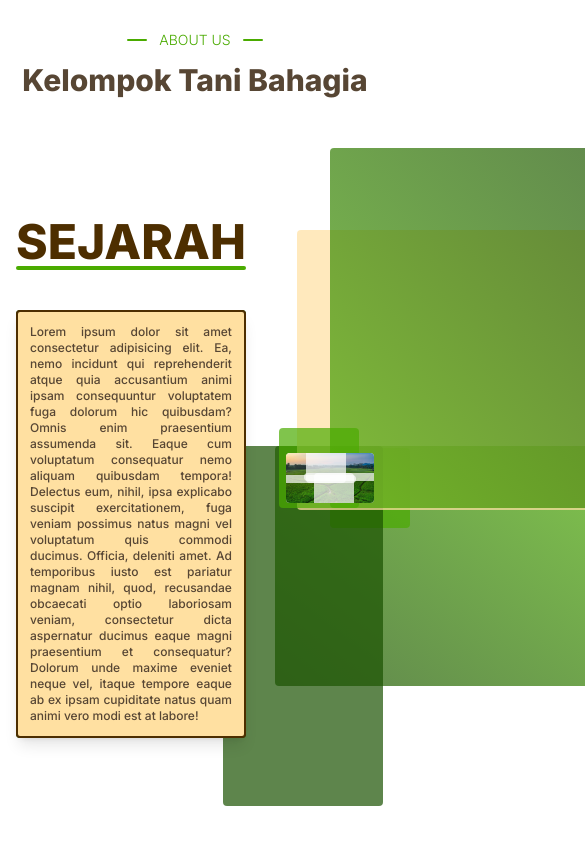
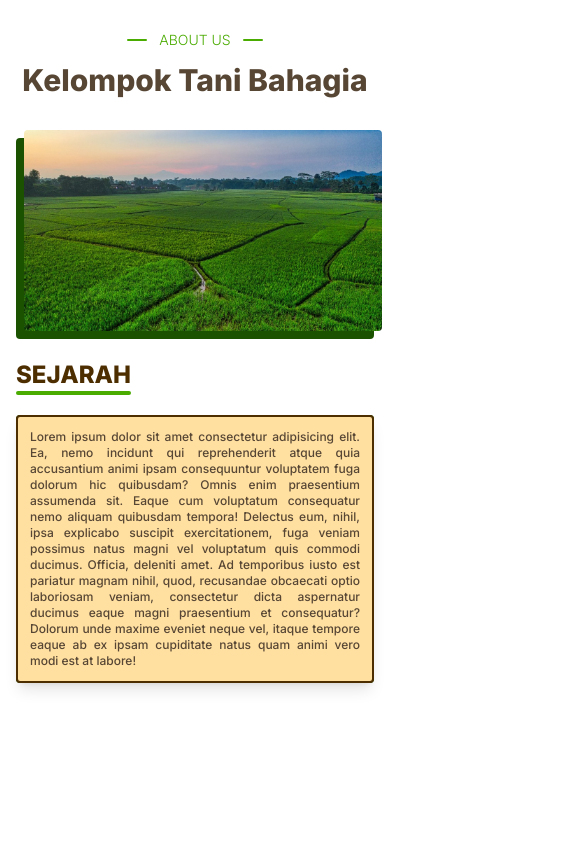
Before and after one commit to abusalakbunladin/Aplikasi-Rejonik-Sumberejo-Organik-, a React (Vite) app in the folder Frontend/: page / in a window 390 px wide. Shown: the part 4654-5498 px from the top of the page, 585 px wide, since content can reach past the window. After the commit the page ends 5465 px from the top, so only its background shows below. Built offline with nearby package versions, Linux system fonts and the light colour scheme.

Commit message:
About Section Finished

```diff
--- a/Frontend/src/App.jsx
+++ b/Frontend/src/App.jsx
@@ -1657,7 +1657,7 @@ function About() {
       })
 
       animate(sectionRef.current.querySelector('.h-parag'), {
-        y: [190, 0],
+        y: [250, 0],
         delay: 4000,
         duration: 700,
         ease: 'outElastic(1,1)',
@@ -1745,7 +1745,7 @@ function About() {
       <section id="tentang" className="pt-36 pb-32">
         <div className="container mx-auto">
           <div className="w-full px-4">
-            <div className="mx-auto mb-30 select-none">
+            <div className="mx-auto mb-10 lg:mb-30 select-none">
               <div className="flex gap-3 items-center justify-center mb-3">
                 <div className="s-t-deco lg:opacity-0 w-5 h-0.5 bg-side rounded-lg"></div>
                 <h3 className="s-title lg:opacity-0 font-light text-side text-sm lg:text-lg uppercase">
@@ -1777,14 +1777,26 @@ function About() {
               </div>
             </div>
 
-            <div className="flex flex-row gap-10 items-center justify-center">
+            <div className="flex flex-col lg:flex-row gap-10 items-center justify-center">
               <div className="mx-auto">
-                <div className="h-title lg:opacity-0 w-fit relative mb-10">
+                <div className="w-fit h-fit mx-auto relative lg:hidden">
+                  <div className="overflow-hidden max-w-md rounded-sm mb-5 translate-x-2 -translate-y-2">
+                    <img
+                      src="/about/sawah.jpg"
+                      alt="Sawah"
+                      className="object-center object-cover"
+                    />
+                  </div>
+
+                  <div className="w-full h-full bg-primary rounded-sm absolute -z-1 top-0"/>
+                </div>
+
+                <div className="h-title lg:opacity-0 w-fit relative mb-5 lg:mb-10">
 
                   <div className="w-fit relative">
                     <div className="h-t-deco2 lg:opacity-0 hidden lg:block w-20 h-10 bg-primary/50 rounded-sm absolute -z-1 -top-1/5 -left-1/7"/>
 
-                    <h2 className="font-extrabold text-accentThrd text-5xl uppercase">
+                    <h2 className="font-extrabold text-accentThrd text-2xl lg:text-5xl uppercase">
                       Sejarah
                     </h2>
 
@@ -1824,7 +1836,7 @@ function About() {
                 </div>
               </div>
 
-              <div className="mx-auto">
+              <div className="mx-auto hidden lg:block">
                 <div className="relative">
                   <div className="swh-img lg:opacity-0 w-full max-w-2xl bg-white rounded-sm overflow-hidden row-span-4 col-span-2 select-none relative">
                     <img
```
